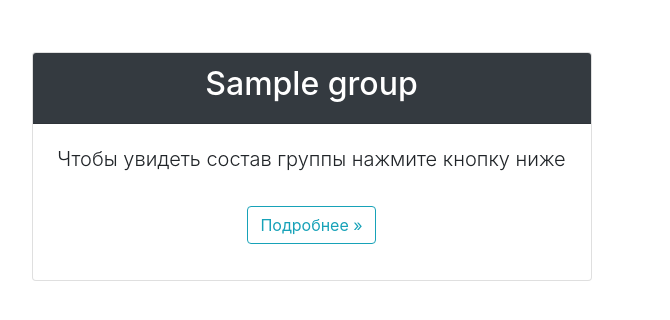
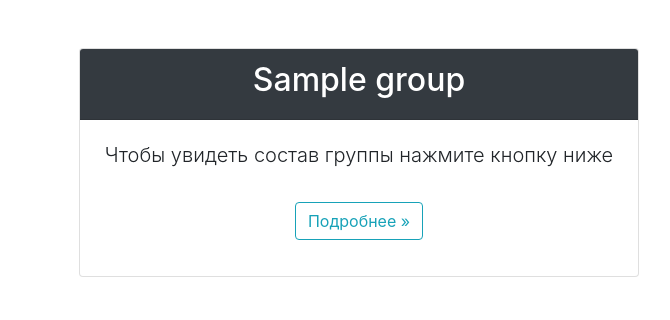
Before and after one commit to popoffww/django-bands, a Django app: page /group/ in a window 1280 px wide. Shown: the part 56-376 px from the top of the page, without its empty margins (291-961 px from the left). Run offline with Django 3.2, Linux system fonts and the light colour scheme; a user stored in the database is signed in; tables that the repository leaves empty hold one stand-in row (values such as "Sample post"); some libraries are stand-ins or nearby versions.

Commit message:
Extends Group

```diff
--- a/group/templates/group/delete.html
+++ b/group/templates/group/delete.html
@@ -20,7 +20,7 @@
             </div>
 
             <p class="text-center display-4 pt-3"
-               style="color: red">
+               style="color: #e74c3c">
                 Удалить группу ?
                  <p class="h4 text-center"><strong>{{ object }}</strong></p>
             </p>
--- a/group/templates/group/home.html
+++ b/group/templates/group/home.html
@@ -7,7 +7,7 @@
 {% block content %}
 
 <div class="container">
-    <div class="row">
+    <div class="row d-flex flex-column">
 
     {% for object in objects_list %}
 
--- a/group/templates/group/includes/card.html
+++ b/group/templates/group/includes/card.html
@@ -1,6 +1,6 @@
 
 
-<div class="col-md-7 mx-auto mt-1 mb-3">
+<div class="col-md-6 m-auto mt-1 mb-3">
 
     <div class="card" style="width: 35rem;">
 
--- a/templates/login.html
+++ b/templates/login.html
@@ -13,7 +13,7 @@
        <h1 class="display-5 text-center mb-5">Войти в систему</h1>
 
        <form action="" method="post"> {% csrf_token %}
-            {{form.as_p}}
+            {{ form.as_p }}
             <p class="text-center mt-5">
                 <input type="submit" value="Авторизоваться"
                        class="btn btn-outline-dark btn-lg">
```
